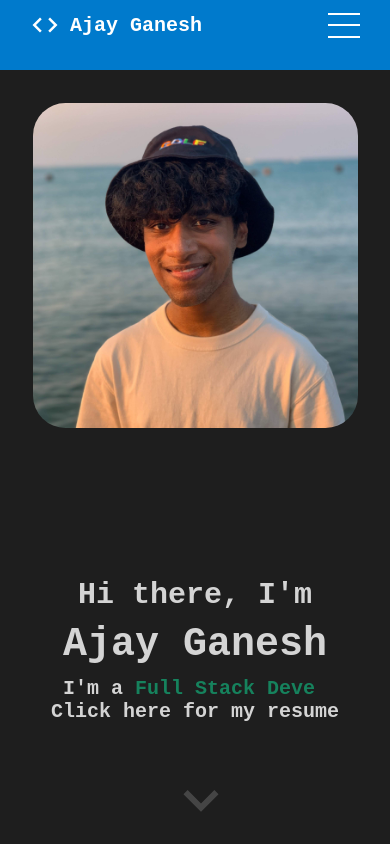
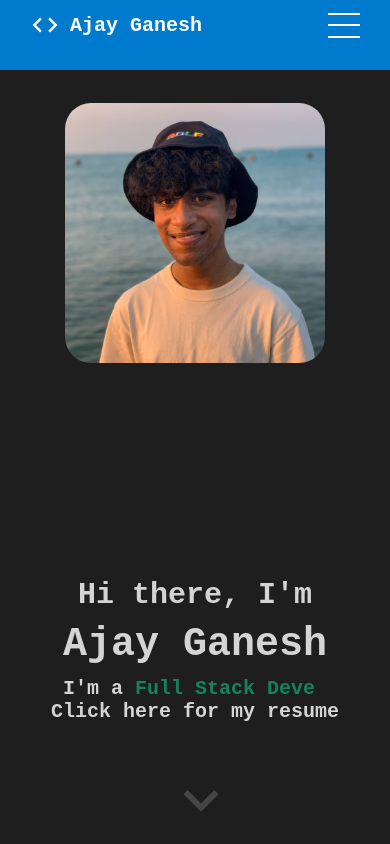
Before and after one commit to AjayGanesh02/portfolio-website, a React (Create React App) app: page / in a window 390 px wide. Built offline with nearby package versions, Linux system fonts and the light colour scheme; a web font is replaced by a local one.

Commit message:
changed mobile scaling

```diff
--- a/src/components/intro/intro.scss
+++ b/src/components/intro/intro.scss
@@ -36,8 +36,8 @@
                 width: 100%;
 
                 @include mobile {
-                    height: 50%;
-                    width: 50%;
+                    height: 40%;
+                    width: 40%;
                     border-radius: 10%;
                 }
             }
```
